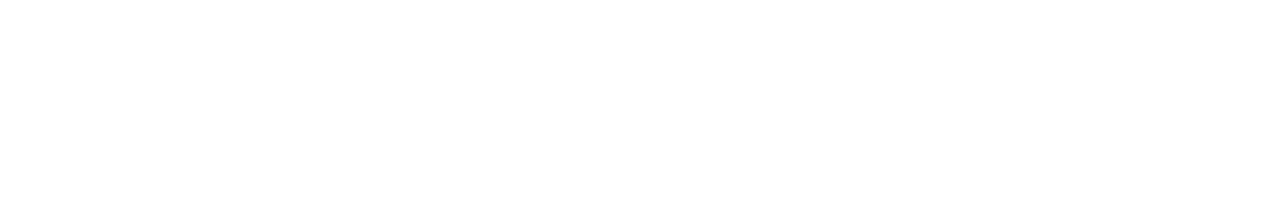
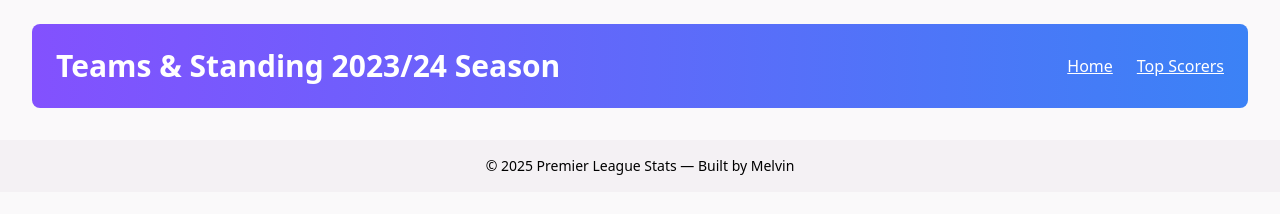
Before and after one commit to melbTech/premier-league-stats, a website built with Vite: page teams.html in a window 1280 px wide. Built offline with nearby package versions, Linux system fonts and the light colour scheme.

Commit message:
Update teams and add style

```diff
--- a/src/teams.js
+++ b/src/teams.js
@@ -0,0 +1 @@
+import "./style.css"
--- a/teams.html
+++ b/teams.html
@@ -0,0 +1,33 @@
+<!DOCTYPE html>
+<html lang="en">
+  <head>
+    <meta charset="UTF-8" />
+    <meta name="viewport" content="width=device-width, initial-scale=1.0" />
+    <title>Premier League Top Scorers</title>
+  </head>
+  <body class="bg-[#faf9fa]">
+    <!-- HEADER -->
+    <header
+      class="flex items-center justify-between bg-gradient-to-r from-[#8351fe] to-blue-500 mt-6 mx-8 p-6 rounded-lg"
+    >
+      <h2 class="text-3xl font-bold text-white">
+        Teams & Standing 2023/24 Season
+      </h2>
+      <div class="flex gap-6 text-white">
+        <a href="/index.html" class="text-decoration-line: underline">Home</a>
+        <a href="/top-scorers.html" class="text-decoration-line: underline"
+          >Top Scorers</a
+        >
+      </div>
+    </header>
+
+    <!-- BODY -->
+    <div id="content" class="mx-8 my-8"></div>
+
+    <!-- FOOTER -->
+    <footer class="bg-[#f4f1f4] p-4 text-center text-sm">
+      © 2025 Premier League Stats — Built by Melvin
+    </footer>
+    <script type="module" src="/src/teams.js"></script>
+  </body>
+</html>
--- a/top-scorers.html
+++ b/top-scorers.html
@@ -10,9 +10,7 @@
     <header
       class="flex items-center justify-between bg-gradient-to-r from-[#8351fe] to-blue-500 mt-6 mx-8 p-6 rounded-lg"
     >
-      <h2 class="text-3xl font-bold text-white">
-        Premier League Top Scorers 23/24 Season
-      </h2>
+      <h2 class="text-3xl font-bold text-white">Top Scorers 2023/24 Season</h2>
       <div class="flex gap-6 text-white">
         <a href="/index.html" class="text-decoration-line: underline">Home</a>
         <a href="/teams.html" class="text-decoration-line: underline"
```
